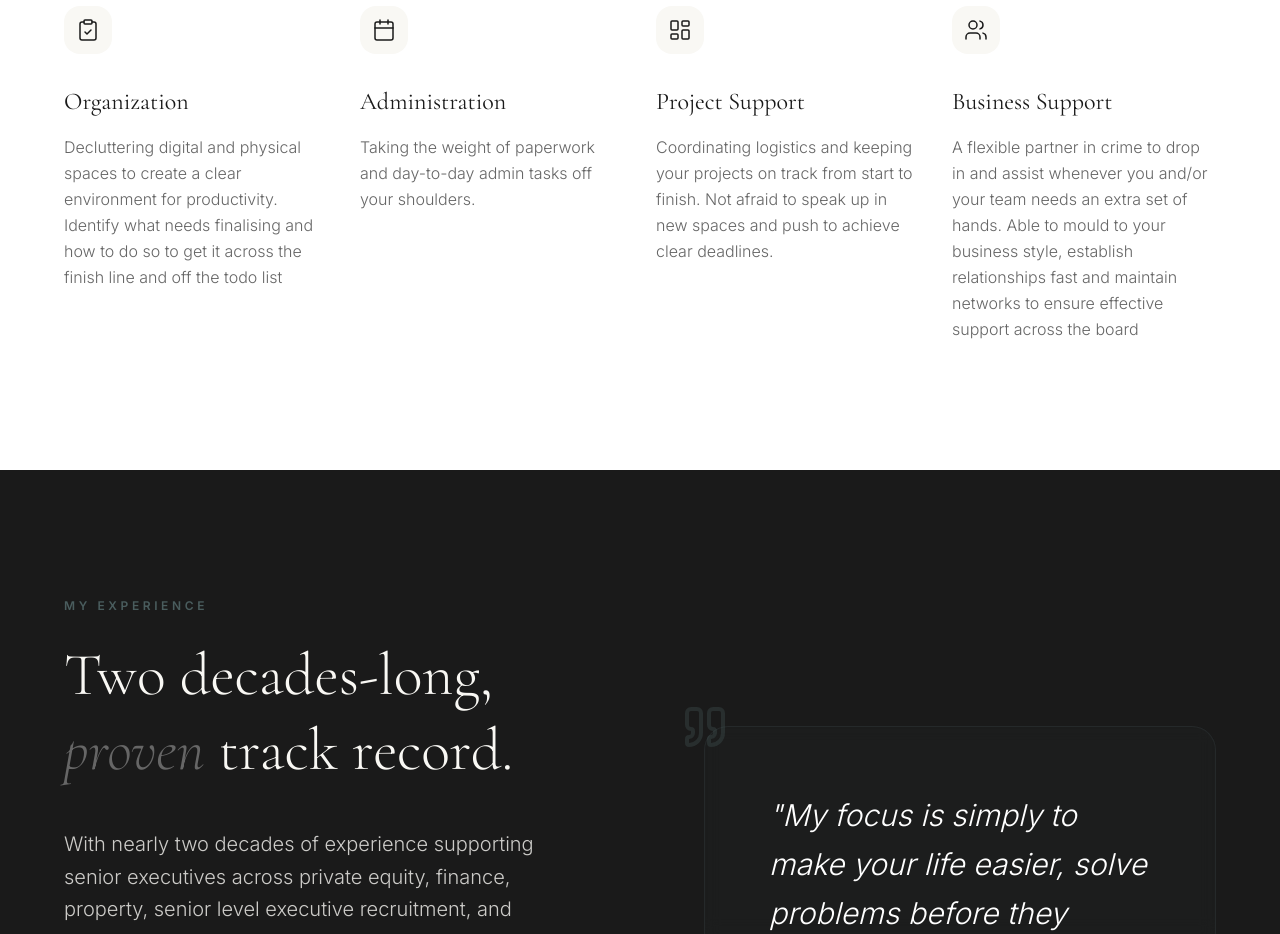
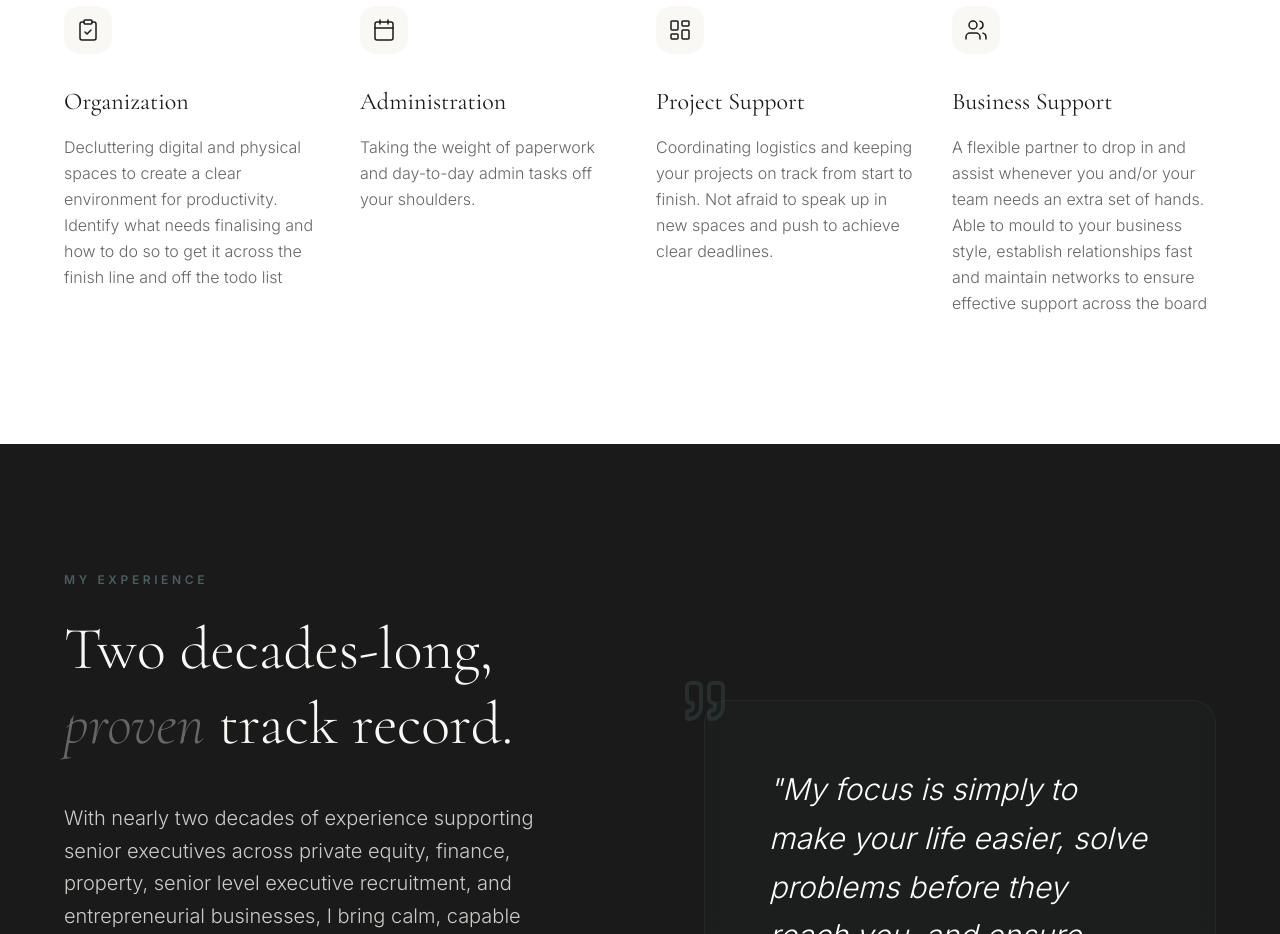
Before and after one commit to Prestonsimon/quietlysorted, a React (Vite) app: page / in a window 1280 px wide. Shown: the part 1200-2134 px from the top of the page. Built offline with nearby package versions, Linux system fonts and the light colour scheme; no server answers.

Commit message:
update to revise wording in service

```diff
--- a/src/components/Services.tsx
+++ b/src/components/Services.tsx
@@ -19,7 +19,7 @@ const services = [
   },
   {
     title: "Business Support",
-    description: "A flexible partner in crime to drop in and assist whenever you and/or your team needs an extra set of hands. Able to mould to your business style, establish relationships fast and maintain networks to ensure effective support across the board",
+    description: "A flexible partner to drop in and assist whenever you and/or your team needs an extra set of hands. Able to mould to your business style, establish relationships fast and maintain networks to ensure effective support across the board",
     icon: Users
   }
 ];
```
